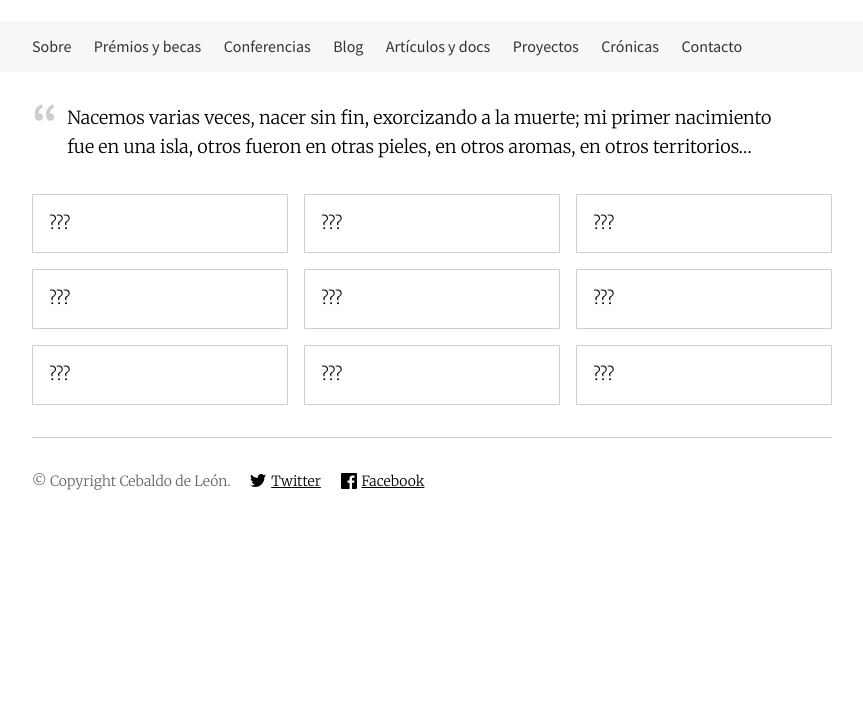
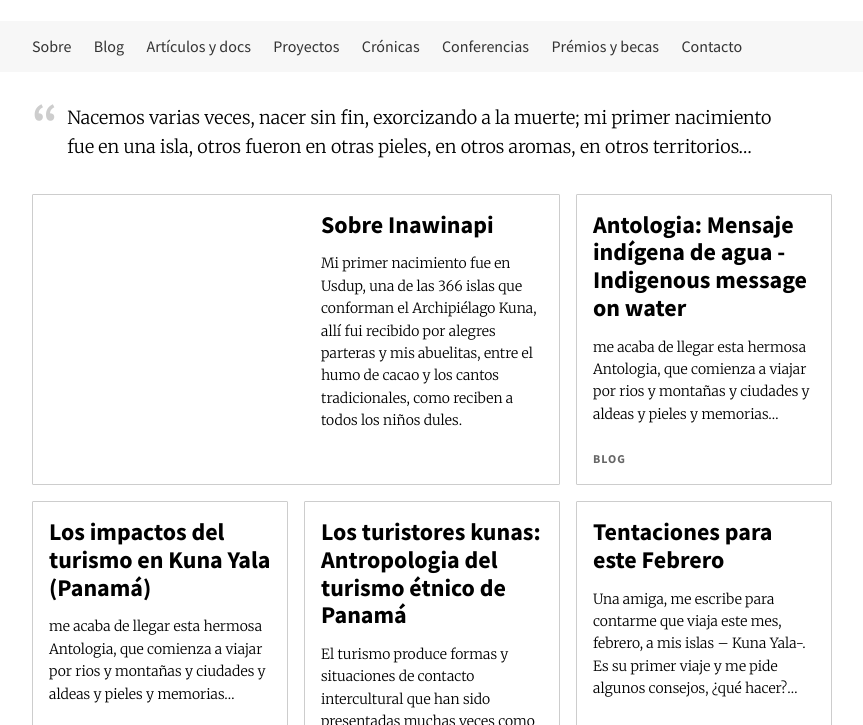
Before and after one commit to yaili/inawinapi.com-new, a plain HTML site: page index.html in a window 1280 px wide. Shown: the part 75-800 px from the top of the page, without its empty margins (208-1071 px from the left). Drawn offline with Linux system fonts and the light colour scheme.

Commit message:
Improvements to home

```diff
--- a/css/style.css
+++ b/css/style.css
@@ -97,6 +97,24 @@ ul, ol {
 
 /*****************
  *
+ * Media
+ *
+ *****************/
+
+ figure {
+	 margin: 2rem 0;
+	 max-width: 100%;
+ }
+ figure > img {
+	 max-width: 100%;
+ }
+ figcaption {
+	 font-size: 14px;
+	 margin: 0;
+ }
+
+/*****************
+ *
  * Articles
  *
  *****************/
@@ -179,12 +197,40 @@ main {
 	text-decoration: none;
 	padding: 16px;
 	border-radius: 1px;
-	display: block;
+	display: grid;
+	grid-template-columns: 1fr;
+	grid-template-rows: auto auto 1fr;
 	height: 100%;
 	border: 1px solid #cdcdcd;
 }
 .docs-grid a:hover, .docs-grid a:active, .docs-grid a:focus {
 	box-shadow: 0 0 1px rgba(0,0,0,.2);
+}
+
+.home-features h2 {
+	font-size: 24px;
+	margin: 0;
+}
+.home-features p {
+	font-size: 14px;
+}
+.home-features footer {
+	font-size: 12px;
+	font-family: 'Source Sans Pro', sans-serif;
+	font-weight: 700;
+	text-transform: uppercase;
+	letter-spacing: 1px;
+	color: #666;
+	align-self: end;
+}
+
+@media screen and (min-width: 640px) {
+	.home-features ul li:nth-child(1) {
+		grid-column: 1 / span 2 ;
+	}
+	.home-features ul li:nth-child(1) > a {
+		padding-left: calc(50% + 24px);
+	}
 }
 
 /*****************
--- a/index.html
+++ b/index.html
@@ -30,12 +30,12 @@
 		    <nav>
 			    <ul>
 				    <li><a href="#">Sobre</a></li>
-				    <li><a href="#">Prémios y becas</a></li>
-				    <li><a href="#">Conferencias</a></li>
-				    <li><a href="#">Blog</a></li>
-				    <li><a href="#">Artículos y docs</a></li>
-				    <li><a href="#">Proyectos</a></li>
-				    <li><a href="#">Crónicas</a></li>
+            <li><a href="#">Blog</a></li>
+            <li><a href="#">Artículos y docs</a></li>
+            <li><a href="#">Proyectos</a></li>
+            <li><a href="#">Crónicas</a></li>
+            <li><a href="#">Conferencias</a></li>
+            <li><a href="#">Prémios y becas</a></li>
 				    <li><a href="#">Contacto</a></li>
 			    </ul>
 		    </nav>
@@ -51,34 +51,52 @@
           </blockquote>
         </header>
 
-        <section class="docs-grid">
+        <section class="docs-grid home-features">
           <ul>
             <li>
-              <a href="#">???</a>
+              <a href="#">
+                <h2>Sobre Inawinapi</h2>
+                <p>
+                  Mi primer nacimiento fue en Usdup, una de las 366 islas que conforman el Archipiélago Kuna, allí fui recibido por alegres parteras y mis abuelitas, entre el humo de cacao y los cantos tradicionales, como reciben a todos los niños dules.
+                </p>
+                <footer> </footer>
+              </a>
             </li>
             <li>
-              <a href="#">???</a>
+              <a href="#">
+                <h2>Antologia: Mensaje indígena de agua - Indigenous message on water</h2>
+                <p>
+                  me acaba de llegar esta hermosa Antologia, que comienza a viajar por rios y montañas y ciudades y aldeas y pieles y memorias…
+                </p>
+                <footer>Blog</footer>
+              </a>
             </li>
             <li>
-              <a href="#">???</a>
+              <a href="#">
+                <h2>Los impactos del turismo en Kuna Yala (Panamá)</h2>
+                <p>
+                  me acaba de llegar esta hermosa Antologia, que comienza a viajar por rios y montañas y ciudades y aldeas y pieles y memorias…
+                </p>
+                <footer>Artículos y docs</footer>
+              </a>
             </li>
             <li>
-              <a href="#">???</a>
+              <a href="#">
+                <h2>Los turistores kunas: Antropologia del turismo étnico de Panamá</h2>
+                <p>
+                  El turismo produce formas y situaciones de contacto intercultural que han sido presentadas muchas veces como neocoloniales y con efectos negativos…
+                </p>
+                <footer>Proyectos</footer>
+              </a>
             </li>
             <li>
-              <a href="#">???</a>
-            </li>
-            <li>
-              <a href="#">???</a>
-            </li>
-            <li>
-              <a href="#">???</a>
-            </li>
-            <li>
-              <a href="#">???</a>
-            </li>
-            <li>
-              <a href="#">???</a>
+              <a href="#">
+                <h2>Tentaciones para este Febrero</h2>
+                <p>
+                  Una amiga, me escribe para contarme que viaja este mes, febrero, a mis islas – Kuna Yala-. Es su primer viaje y me pide algunos consejos, ¿qué hacer?…
+                </p>
+                <footer>Crónicas</footer>
+              </a>
             </li>
           </ul>
         </section>
```
Also changed, not shown: articulos.html (+7 -7 lines), cronica.html (+7 -7 lines), 1 other file.
